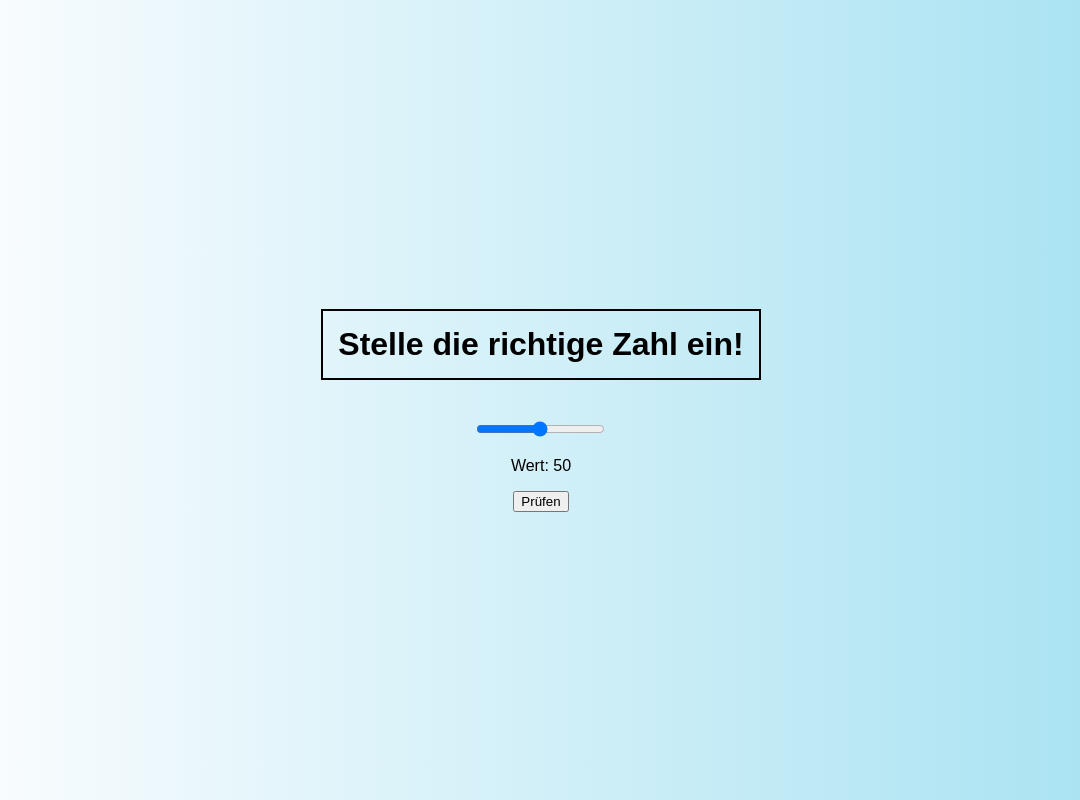
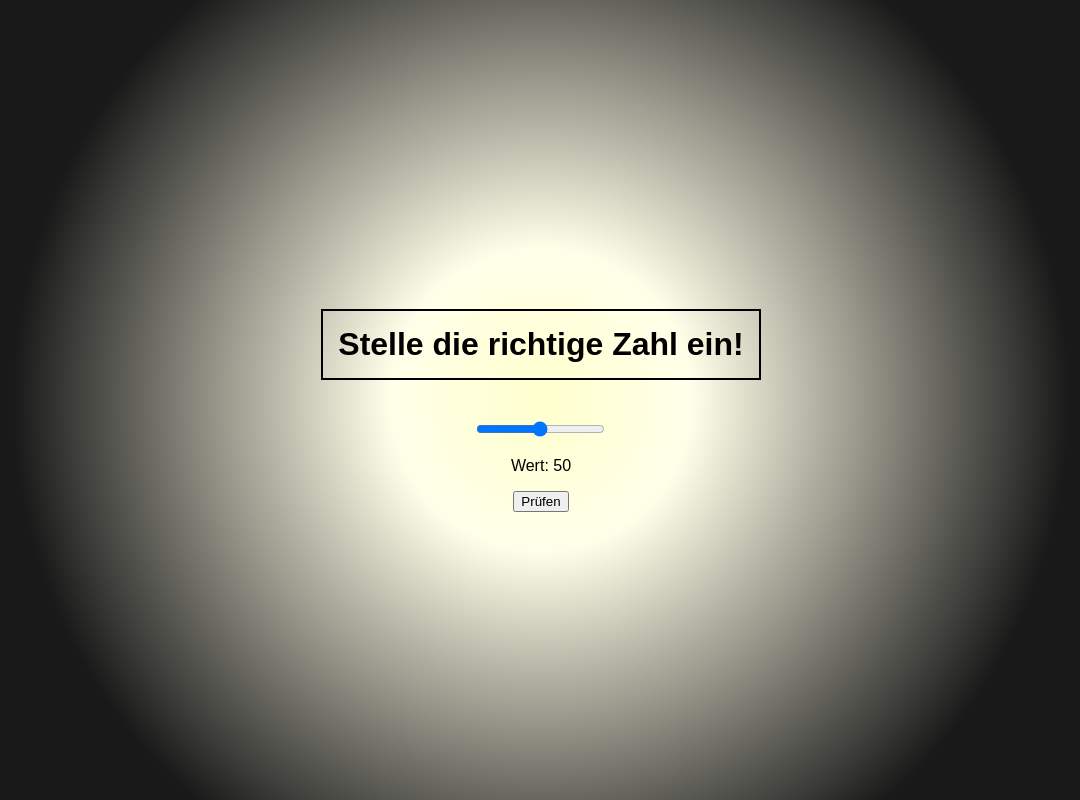
Before and after one commit to moerderviech/Spiel_Projekt, a Flask app: page /level2 in a window 1280 px wide. Shown: the whole page, without its empty margins (99-1179 px from the left). Run offline with Flask 3, Linux system fonts and the light colour scheme.

Commit message:
zwischenspeichern

```diff
--- a/app.py
+++ b/app.py
@@ -48,14 +48,15 @@ def level2():
     if request.method == "POST":
         wert = int(request.form["regler"])
         click_count = int(request.form["clicks"])
+
         # Nutzer landet in Level 3 wenn der Wert richtig ist
         if wert == 67:
             return render_template("Level3.html", clicks=click_count)
+
         # Fehlermehldung wenn Nutzer falschen Wert eingegeben hat und Nutzer bleibt in Level 2
         else:
             return render_template("Level2.html", fehler="Falscher Wert!")
     return render_template("Level2.html")
-
 
 # Route zu Level 3
 @app.route("/level3", methods=["GET", "POST"])
@@ -90,7 +91,6 @@ def level4():
                 return render_template("Level4.html", fehler="Falsch!")
 
         return render_template("Level4.html")
-
 
 # Route zu Level 5
 @app.route("/level5", methods=["GET", "POST"])
--- a/templates/Level1.html
+++ b/templates/Level1.html
@@ -46,7 +46,7 @@ Finde den richtigen Button!
 </div>
 
 <!--falsche Buttons-->
-<button onclick="falsch()" style="position:absolute; bottom:50px; left:100px;">weiter</button>
+<button onclick="falsch()" style="position:absolute; bottom:50px; left:100px;">nein, hier!</button>
 <button onclick="falsch()" style="position:absolute; bottom:120px; left:300px;">weiter</button>
 <button onclick="falsch()" style="position:absolute; bottom:200px; left:500px;">weiter</button>
 <button onclick="falsch()" style="position:absolute; bottom:300px; left:700px;">weiter</button>
@@ -56,7 +56,7 @@ Finde den richtigen Button!
 <button onclick="falsch()" style="position:absolute; bottom:150px; left:800px;">weiter</button>
 <button onclick="falsch()" style="position:absolute; bottom:250px; left:100px;">weiter</button>
 <button onclick="falsch()" style="position:absolute; bottom:350px; left:300px;">weiter</button>
-<button onclick="falsch()" style="position:absolute; bottom:450px; left:600px;">weiter</button>
+<button onclick="falsch()" style="position:absolute; bottom:450px; left:600px;">hier!</button>
 <button onclick="falsch()" style="position:absolute; bottom:550px; left:850px;">weiter</button>
 <button onclick="falsch()" style="position:absolute; bottom:650px; left:150px;">weiter</button>
 <button onclick="falsch()" style="position:absolute; bottom:700px; left:500px;">weiter</button>
--- a/templates/Level2.html
+++ b/templates/Level2.html
@@ -3,20 +3,24 @@
 <meta charset="UTF-8">
 
 <head>
-<title>Level 2</title>
+
+    <title>Level 2</title>
 
     <style>
         body {
             margin: 0;
             height: 100vh;
-            background: linear-gradient(to right, #fffeff, #a4e1f1);
+            background: radial-gradient(circle at center,
+                rgba(255,255,200,0.9) 0%,
+                rgba(255,255,200,0.4) 20%,
+                rgba(0,0,0,0.9) 70%);
             overflow: hidden;
             display: flex;
             justify-content: center;
             align-items: center;
             font-family: Arial, sans-serif;
-        }
-</style>
+            }
+    </style>
 </head>
 
 <body>
```
Also changed, not shown: templates/Level3.html (+2 -5 lines).
